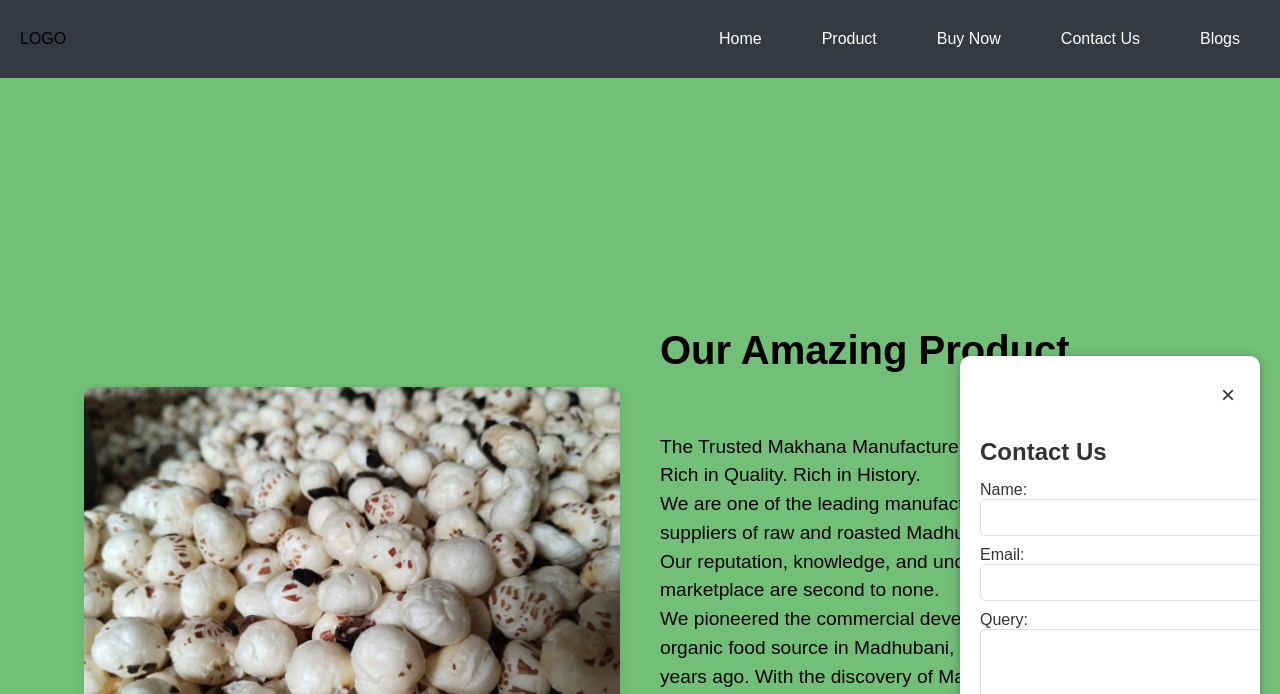
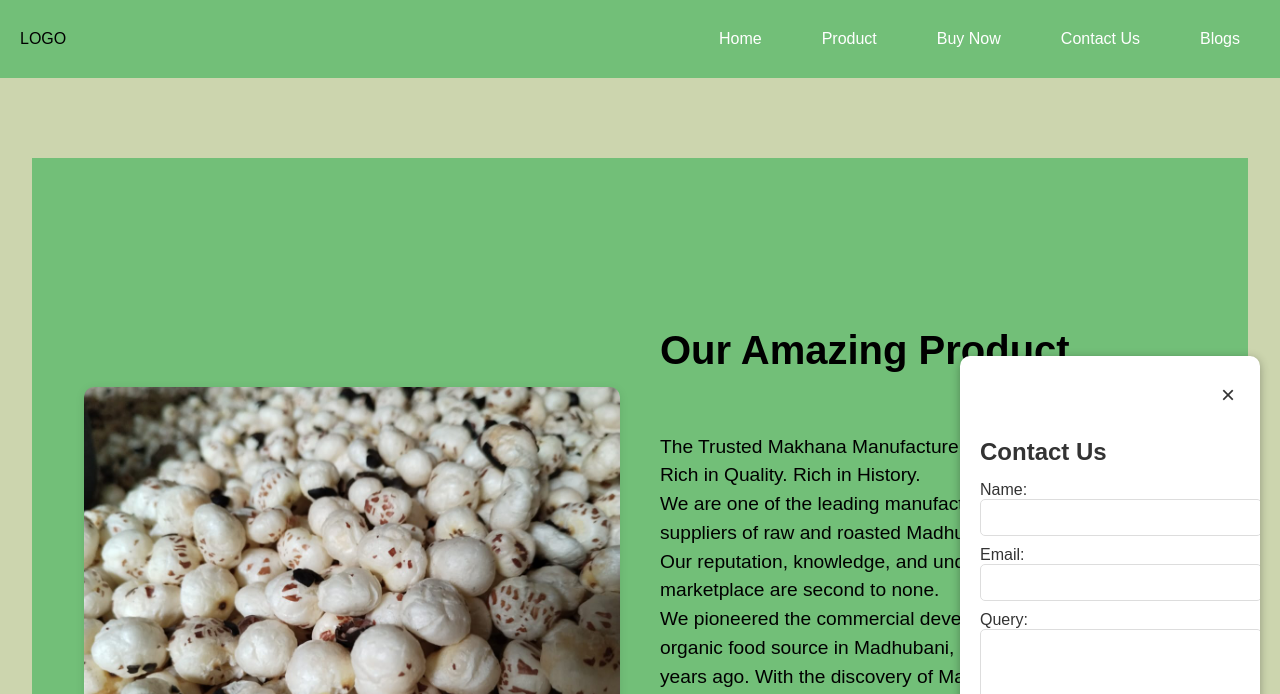
Before and after one commit to praveejhasajan/MakhanaB2B, a plain HTML site: page front/home.html in a window 1280 px wide. Shown: the top 694 px of the page. Drawn offline with Linux system fonts and the light colour scheme.

Commit message:
Adding some colors

```diff
--- a/front/style.css
+++ b/front/style.css
@@ -2,14 +2,14 @@ body {
     font-family: Arial, sans-serif;
     margin: 0;
     padding: 0;
-    background-color:  #72BF78;
+    background-color:  #CCD5AE;
 }
 .navbar {
     display: flex;
     justify-content: space-between;
     align-items: center;
     padding: 20px; /* Increase padding for more height */
-    background-color: #343a40;
+    background-color: #72BF78;
 }
 
 .navbar-container {
```
